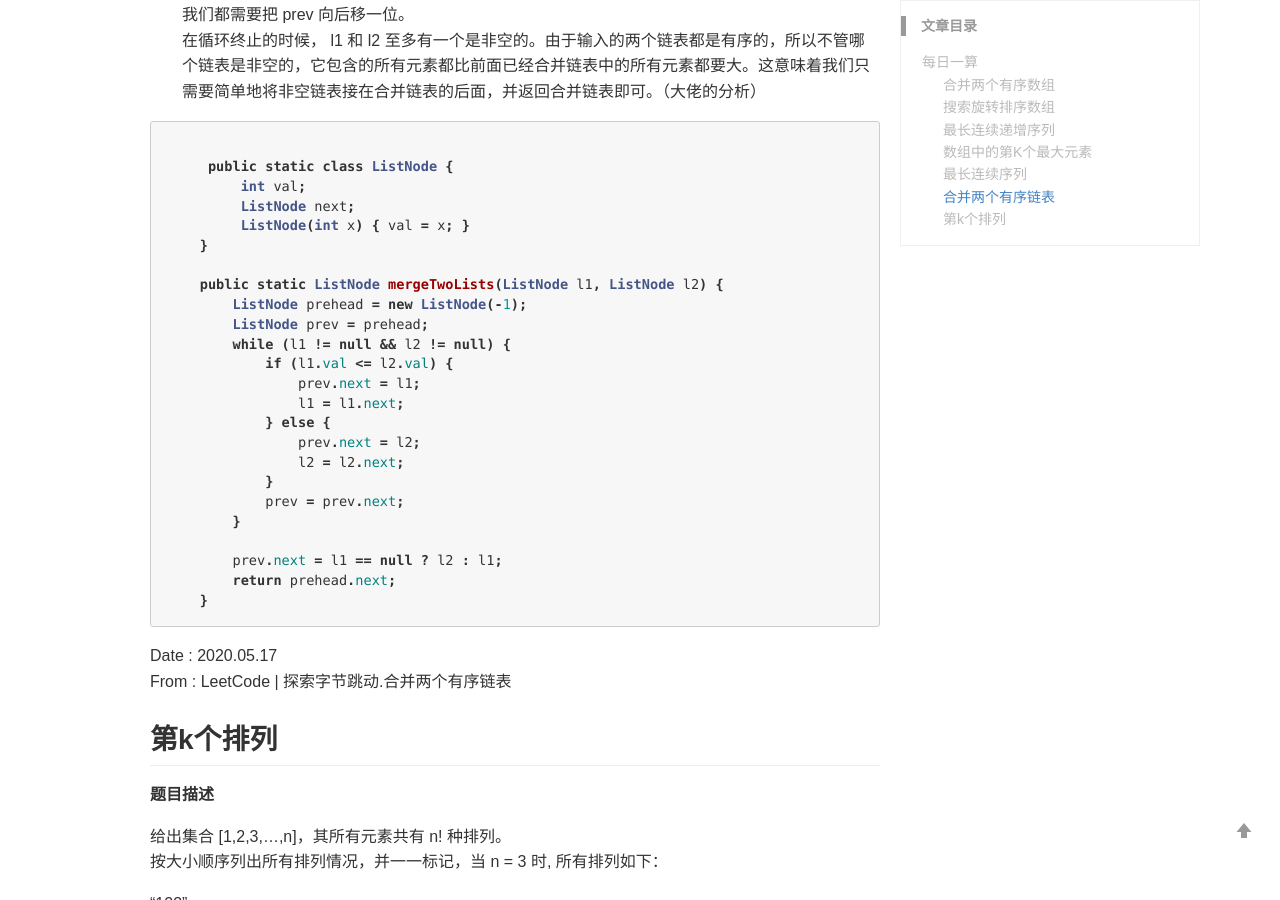
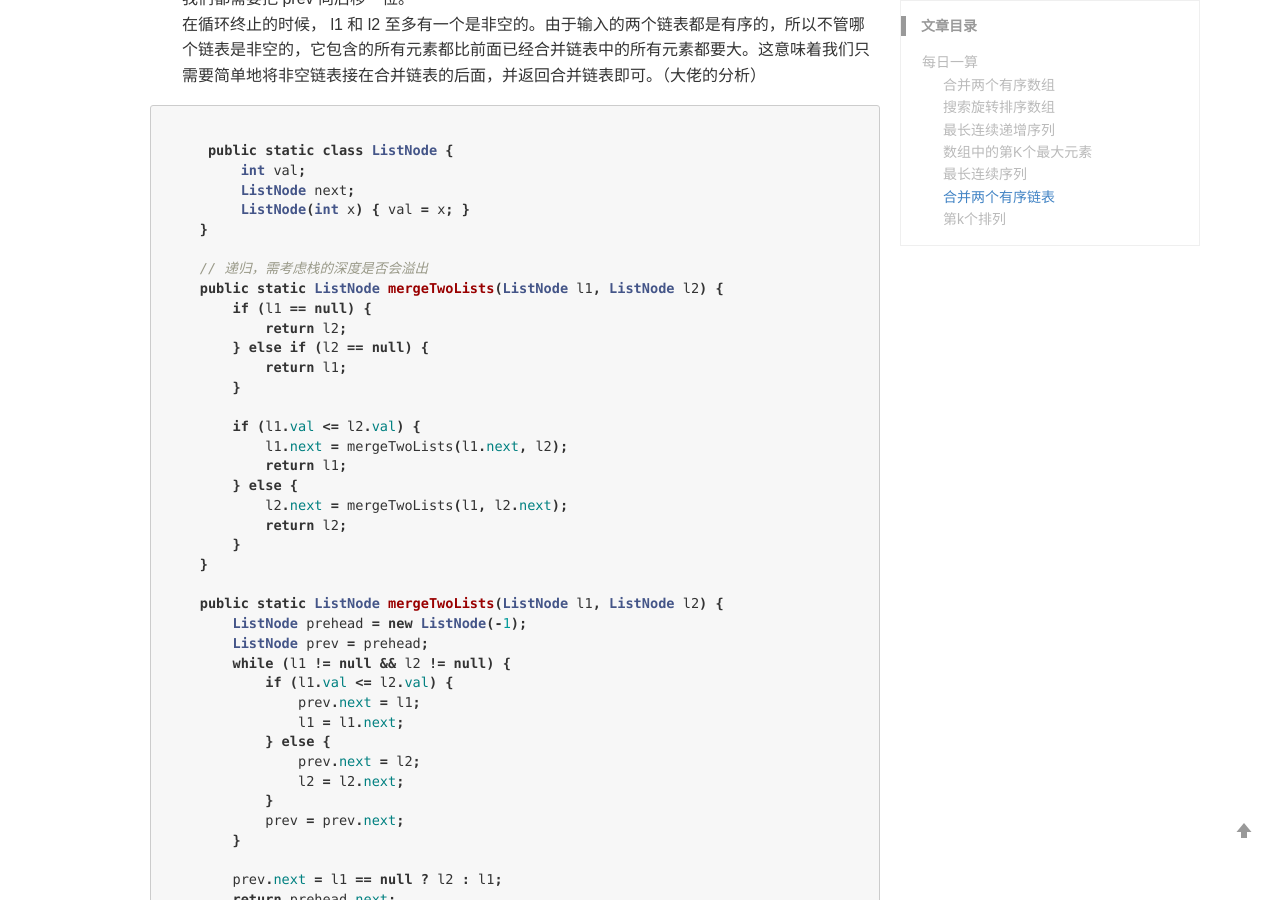
Before and after one commit to PeterXiaosa/PeterXiaosa.github.io, a Jekyll site: the page built from _wiki/Algorithm Daily.md, in a window 1280 px wide and 900 px high, scrolled down 7530 px. Built offline with Jekyll 4.4.1, drawn with Linux system fonts in a browser that asks for light colours; comment, search, counter and statistics services are not loaded.

Commit message:
添加不同的解法 合并两个有序列表

```diff
--- a/_wiki/Algorithm Daily.md
+++ b/_wiki/Algorithm Daily.md
@@ -261,7 +261,7 @@ From : LeetCode | 探索字节跳动.数组中的第K个最大元素
 解释: 最长连续序列是 [1, 2, 3, 4]。它的长度为 4。
 
 **分析：**
-* 我们维护一个hashMap，以当前的数值作为key，以该数值所在的最长连续序列的长度作为value，遍历一次数组，假设当前遍历到的数组中的值是n，我们做如下判断：
+我们维护一个hashMap，以当前的数值作为key，以该数值所在的最长连续序列的长度作为value，遍历一次数组，假设当前遍历到的数组中的值是n，我们做如下判断：
 
 如果hashMap的key中存在n，则continue
 
@@ -342,6 +342,23 @@ From : LeetCode | 探索字节跳动.最长连续序列
          ListNode(int x) { val = x; }
     }
 
+    // 递归，需考虑栈的深度是否会溢出
+    public static ListNode mergeTwoLists(ListNode l1, ListNode l2) {
+        if (l1 == null) {
+            return l2;
+        } else if (l2 == null) {
+            return l1;
+        }
+
+        if (l1.val <= l2.val) {
+            l1.next = mergeTwoLists(l1.next, l2);
+            return l1;
+        } else {
+            l2.next = mergeTwoLists(l1, l2.next);
+            return l2;
+        }
+    }
+
     public static ListNode mergeTwoLists(ListNode l1, ListNode l2) {
         ListNode prehead = new ListNode(-1);
         ListNode prev = prehead;
```
